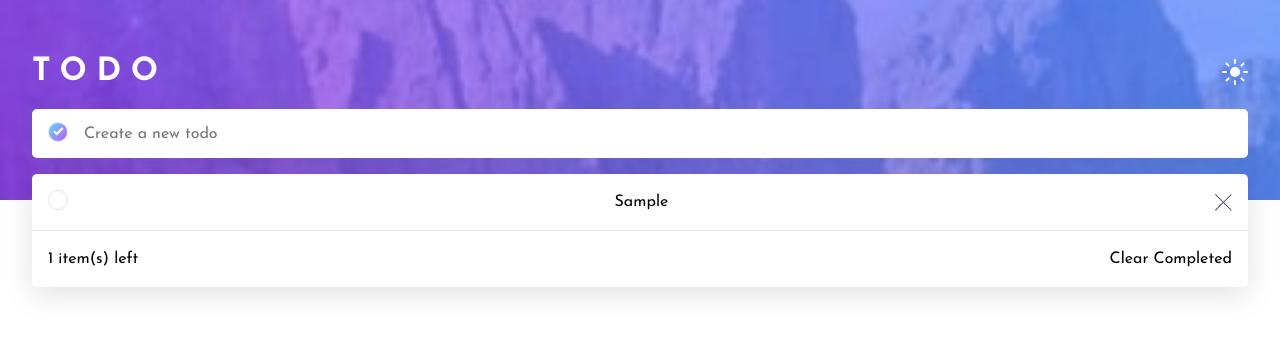
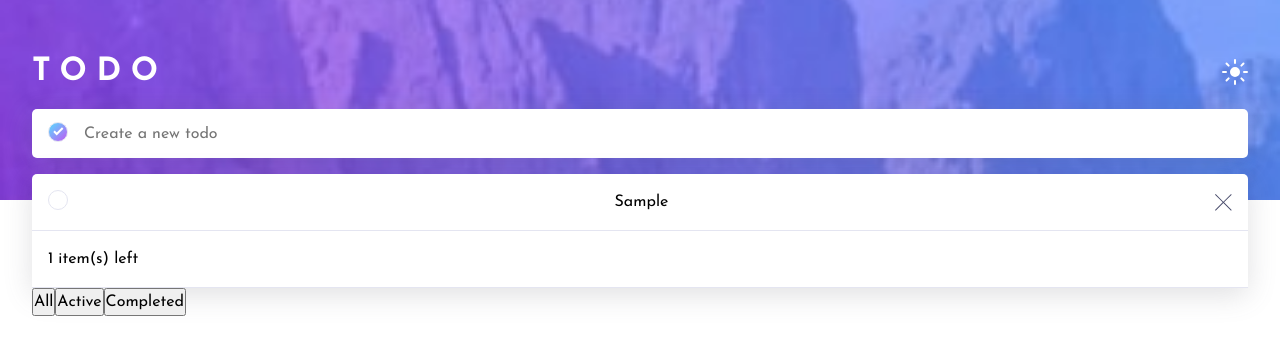
Before and after one commit to walkonmars36/next-todo-app, a Next.js app: page / in a window 1280 px wide. Both pictures are taken after typing "Sample" into the empty fields and a click on the button 58 px from the left and 131 px from the top of the page. Shown: the top 354 px of the page. Built offline with nearby package versions, Linux system fonts and the light colour scheme.

Commit message:
filters working

```diff
--- a/src/app/page.jsx
+++ b/src/app/page.jsx
@@ -5,9 +5,11 @@ import styles from "./page.module.css";
 import Header from "@/components/Header/Header";
 import AddTodo from "@/components/AddTodo/AddTodo";
 import TodoList from "@/components/TodoList/TodoList";
+import TodoFilter from "@/components/TodoFilter/TodoFilter";
 
 export default function Home() {
   const [todos, setTodos] = useState([]);
+  const [filter, setFilter] = useState("all");
 
   function handleAddTodo(todo) {
     setTodos([...todos, { text: todo, completed: false }]);
@@ -32,6 +34,10 @@ export default function Home() {
     setTodos(newTodos);
   }
 
+  function handleFilterChange(filter) {
+    setFilter(filter);
+  }
+
   return (
     <div className={styles.page}>
       <Header />
@@ -39,8 +45,13 @@ export default function Home() {
         <AddTodo addTodo={handleAddTodo} />
         <TodoList
           todos={todos}
-          todoCompleted={handleToggleTodoCompleted}
+          filter={filter}
+          toggleCompleted={handleToggleTodoCompleted}
           deleteTodo={handleDeleteTodo}
+        />
+        <TodoFilter
+          currentFilter={filter}
+          onFilterChange={handleFilterChange}
         />
       </main>
     </div>
--- /dev/null
+++ b/src/components/TodoFilter/TodoFilter.jsx
@@ -0,0 +1,28 @@
+import "./TodoFilter.scss";
+
+const TodoFilter = ({ currentFilter, onFilterChange }) => {
+  return (
+    <div>
+      <button
+        onClick={() => onFilterChange("all")}
+        className={currentFilter === "all" ? "filtered-todos" : ""}
+      >
+        All
+      </button>
+      <button
+        onClick={() => onFilterChange("active")}
+        className={currentFilter === "active" ? "filtered-todos" : ""}
+      >
+        Active
+      </button>
+      <button
+        onClick={() => onFilterChange("completed")}
+        className={currentFilter === "completed" ? "filtered-todos" : ""}
+      >
+        Completed
+      </button>
+    </div>
+  );
+};
+
+export default TodoFilter;
--- a/src/components/TodoList/TodoList.jsx
+++ b/src/components/TodoList/TodoList.jsx
@@ -4,16 +4,23 @@ import Image from "next/image";
 import IconCheck from "/public/assets/images/icon-check.svg";
 import IconCross from "/public/assets/images/icon-cross.svg";
 
-const TodoList = ({ todos, todoCompleted, deleteTodo }) => {
-  const [todoButtonClicked, setTodoButtonClicked] = useState(false);
+const TodoList = ({ todos, filter, toggleCompleted, deleteTodo }) => {
+  const filteredTodos = todos.filter((todo, index) => {
+    if (filter === "all") {
+      return true;
+    } else if (filter === "active") {
+      return !todo.completed;
+    } else if (filter === "completed") {
+      return todo.completed;
+    }
+    return false;
+  });
 
-  function handleTodoButtonClicked() {
-    setTodoButtonClicked(!todoButtonClicked);
-  }
+  const activeTodosCount = todos.filter((todo) => !todo.completed).length;
 
   return (
     <ul className="todos" role="list">
-      {todos.map((todo, index) => (
+      {filteredTodos.map((todo, index) => (
         <li
           className={`todos__item ${index === 0 ? "first-item" : ""} ${
             todo.completed ? "todos__item--completed" : ""
@@ -21,12 +28,9 @@ const TodoList = ({ todos, todoCompleted, deleteTodo }) => {
           key={index}
         >
           <button
-            className={`btn circle-btn ${
-              todoButtonClicked ? "btn-gradient" : ""
-            }`}
-            onClick={(e) => {
-              handleTodoButtonClicked(e);
-              todoCompleted(index);
+            className={`btn circle-btn ${todo.completed ? "btn-gradient" : ""}`}
+            onClick={() => {
+              toggleCompleted(index);
             }}
           >
             <Image src={IconCheck} alt="check item" />
@@ -38,9 +42,17 @@ const TodoList = ({ todos, todoCompleted, deleteTodo }) => {
         </li>
       ))}
       {todos.length > 0 && (
-        <li className="todos__item todos__item-footer">
-          <p>{todos.length} item(s) left</p>
-          <span className="completed-text">Clear Completed</span>
+        <li className="todos__item todos__item--footer">
+          {activeTodosCount > 0 &&
+            (filter === "all" || filter === "active") && (
+              <span className="todos__count">
+                {activeTodosCount} item(s) left
+              </span>
+            )}
+
+          {todos.some((todo) => todo.completed) && filter !== "active" && (
+            <button className="btn todos__clear-btn">Clear Completed</button>
+          )}
         </li>
       )}
     </ul>
```
Also changed, not shown: src/components/TodoFilter/TodoFilter.scss (added).
